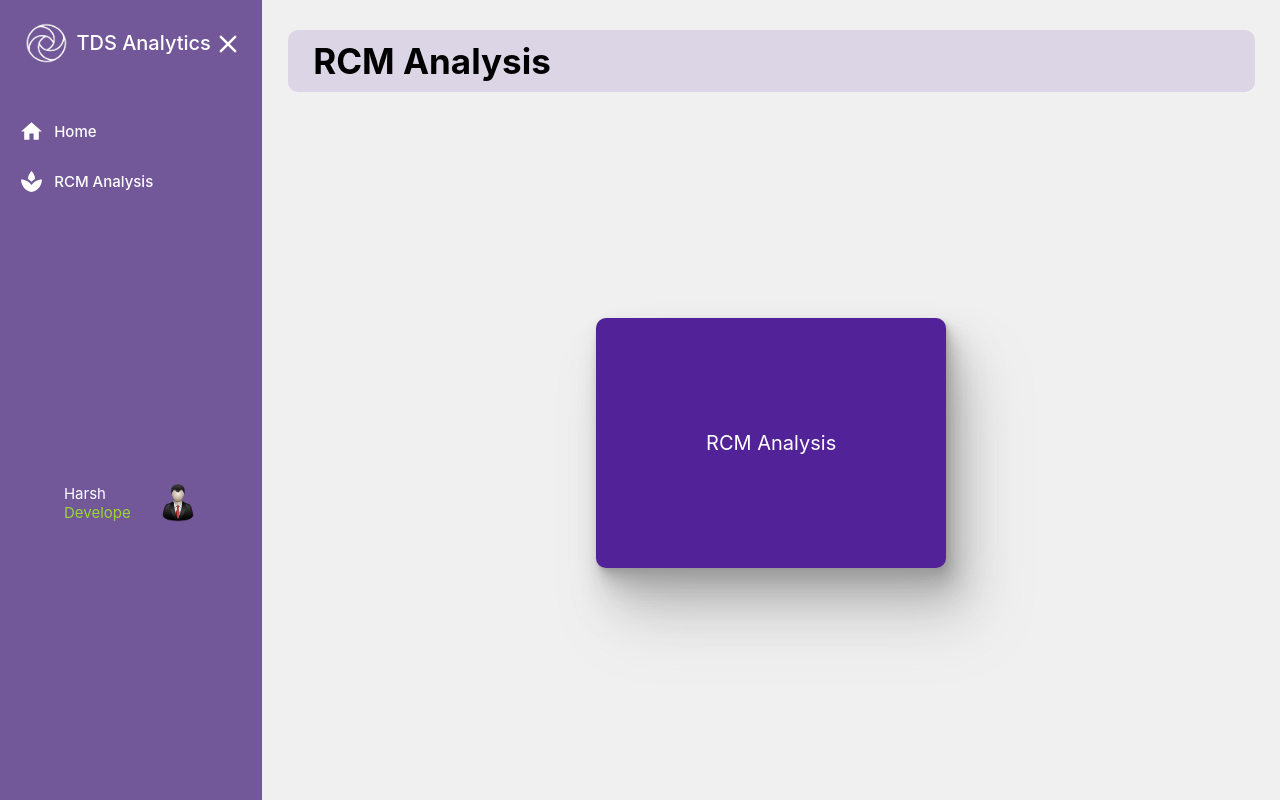
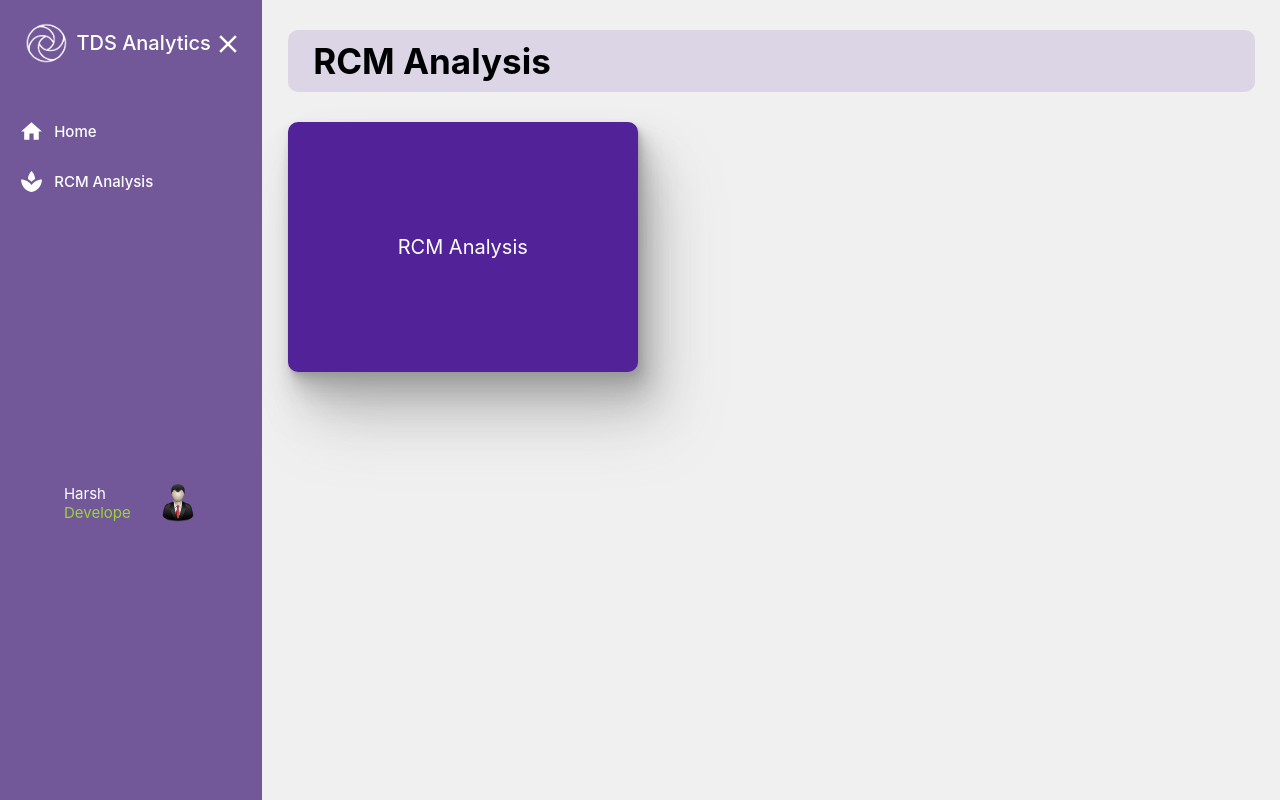
Before and after one commit to itsharsh2001/rcm_demo, a React (Create React App) app: page / in a window 1280 px wide. Both pictures are taken after a click on the item "RCM Analysis". Built offline with nearby package versions, Linux system fonts and the light colour scheme.

Commit message:
card position change

```diff
--- a/src/components/Admin/RCMAnalysis.module.css
+++ b/src/components/Admin/RCMAnalysis.module.css
@@ -2,11 +2,15 @@
     width: 100%;
     height: 85%;
     display: flex;
-    align-items: center;
-    justify-content: center;
+    align-items: flex-start;
+    justify-content: left;
+    padding-left: 2.5%;
   }
 
   .card span{
+    /* position: absolute; */
+    /* top: 0; */
+    /* left: 0; */
     width: 350px;
     height: 250px;
     display: flex;
@@ -40,7 +44,7 @@
   }
 
   .form{
-    width: 75%;
+    width: 97.5%;
     height: 400px;
     background-color: white;
     --shadow-color: 0deg 0% 59%;
@@ -100,6 +104,13 @@
     cursor: pointer;
     border-radius: 0.35rem;
     font-size: 2rem;
+    transition: all ease 0.5s;
+  }
+
+  .form button:hover,
+  .form button:active{
+    background-color: #f0f0f0;
+    color: #522398;
   }
 
   .form p{
```
